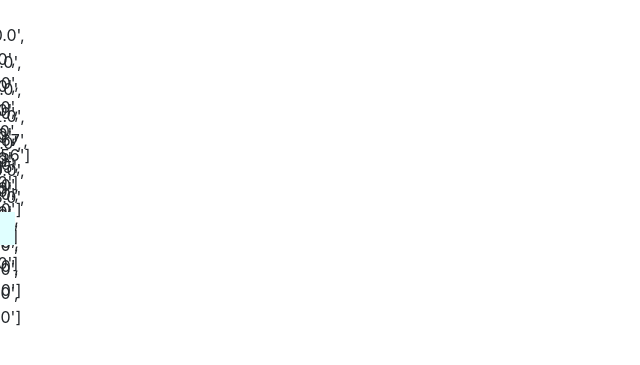
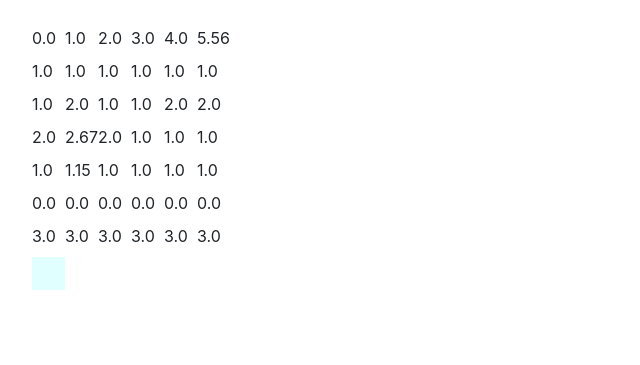
Before and after one commit to Couldbealexis/FindYourWay, a Django app: page /maze/preview/ in a window 1280 px wide. Shown: the part 358-723 px from the top of the page, without its empty margins (0-640 px from the left). Run offline with Django 3.2, Linux system fonts and the light colour scheme; parts of the project's set-up code (start-up, migrations or seed data) failed here and were passed over; some libraries are stand-ins or nearby versions.

Commit message:
control commit, for merging with Hazael's branch

```diff
--- a/labyrinth/templates/labyrinth/preview.html
+++ b/labyrinth/templates/labyrinth/preview.html
@@ -15,11 +15,18 @@
 
         {% endfor %}
 
+
+{#        {% for i in maze %}#}
+{#            <div > {{ i }} </div>#}
+{##}
+{#        {% endfor %}#}
+
         {% for i in maze %}
             <div class="row">
-                <div onclick="" class="cell"> {{ i }} </div>
+                {% for val in i %}
+                    <div onclick="" class="cell"> {{ val }} </div>
+                {% endfor %}
             </div>
-
         {% endfor %}
 
         <div class="row">
--- a/static/css/labyrinth/preview.css
+++ b/static/css/labyrinth/preview.css
@@ -1,22 +1,22 @@
 .row{
-	padding: 0px;
+	margin-left: 2em;
 }
 
-.row .cell{
-	margin: -3px;
+.cell{
+	/*margin: 20px;*/
 	padding: 0px;
 	height: 33px;
 	width: 33px;
 	display: inline-block;
-	position: relative;
+	/*position: relative;*/
 }
 
-.row .cell:hover{
+.cell:hover{
 	box-shadow: inset 0px 0px 6px green,
 				inset 0px 0px 2px green,
 				inset 0px 0px 15px green;
 }
 
-.row .blueL{
+.blueL{
 	background:	#E0FFFF;
 }
```
